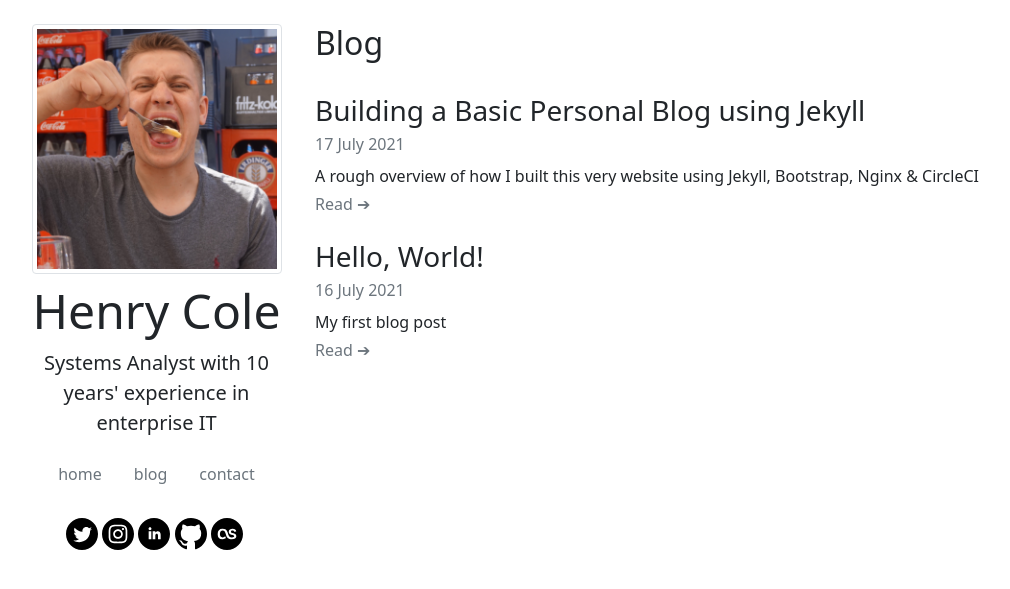
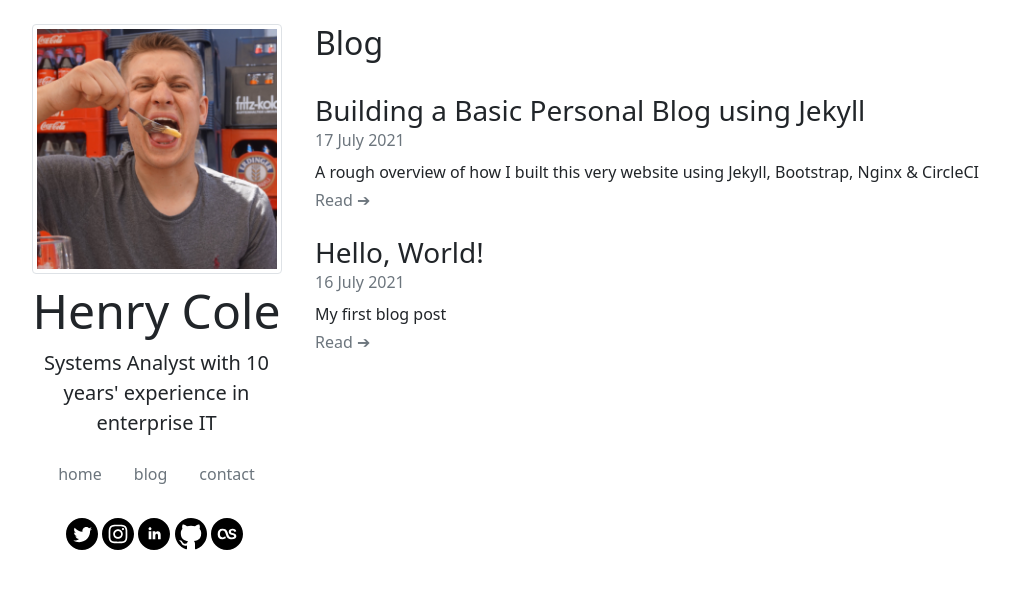
Before and after one commit to hcuk94/henry-personal-website, a Jekyll site: the page built from blog.html, in a window 1280 px wide. Shown: the top 589 px of the page, without its empty margins (56-1066 px from the left). Built offline with Jekyll 4.4.1, drawn with Linux system fonts in a browser that asks for light colours.

Commit message:
another blog spacing change

```diff
--- a/blog.html
+++ b/blog.html
@@ -7,7 +7,7 @@ layout: default
     <div class="posts">
       {% for post in site.posts %}
         <article class="post mt-4">
-          <h3 class="mb-1"><a href="{{ site.baseurl }}{{ post.url }}" class="text-reset text-decoration-none">{{ post.title }}</a></h3>
+          <h3 class="mb-0"><a href="{{ site.baseurl }}{{ post.url }}" class="text-reset text-decoration-none">{{ post.title }}</a></h3>
           <p class="text-muted mb-2">{{ post.date | date: "%-d %B %Y"}}</p>
           <p class="mb-1">{{ post.excerpt }}</p>
           <a class="text-muted text-decoration-none" href="{{ site.baseurl }}{{ post.url }}">Read ➔</a>
```
